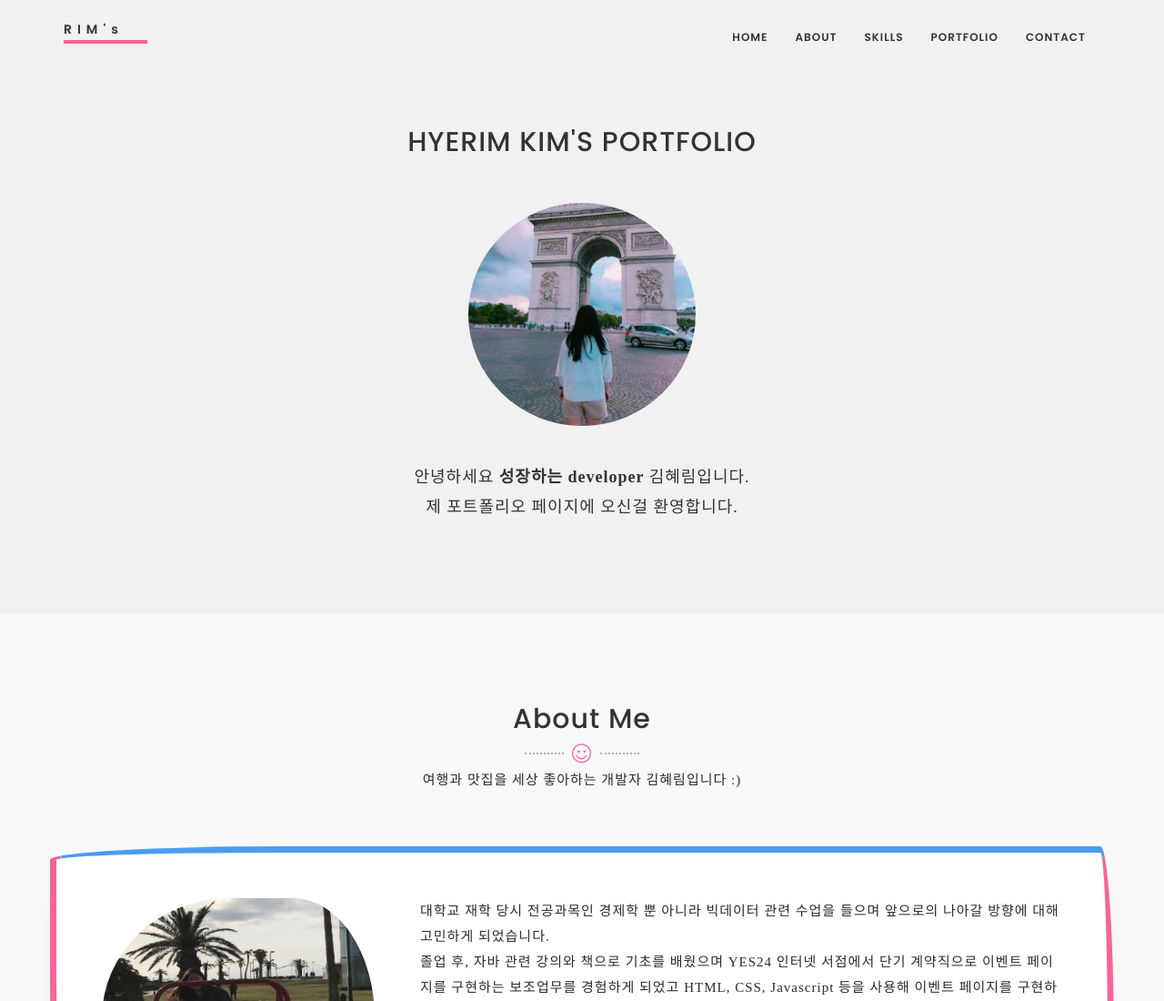
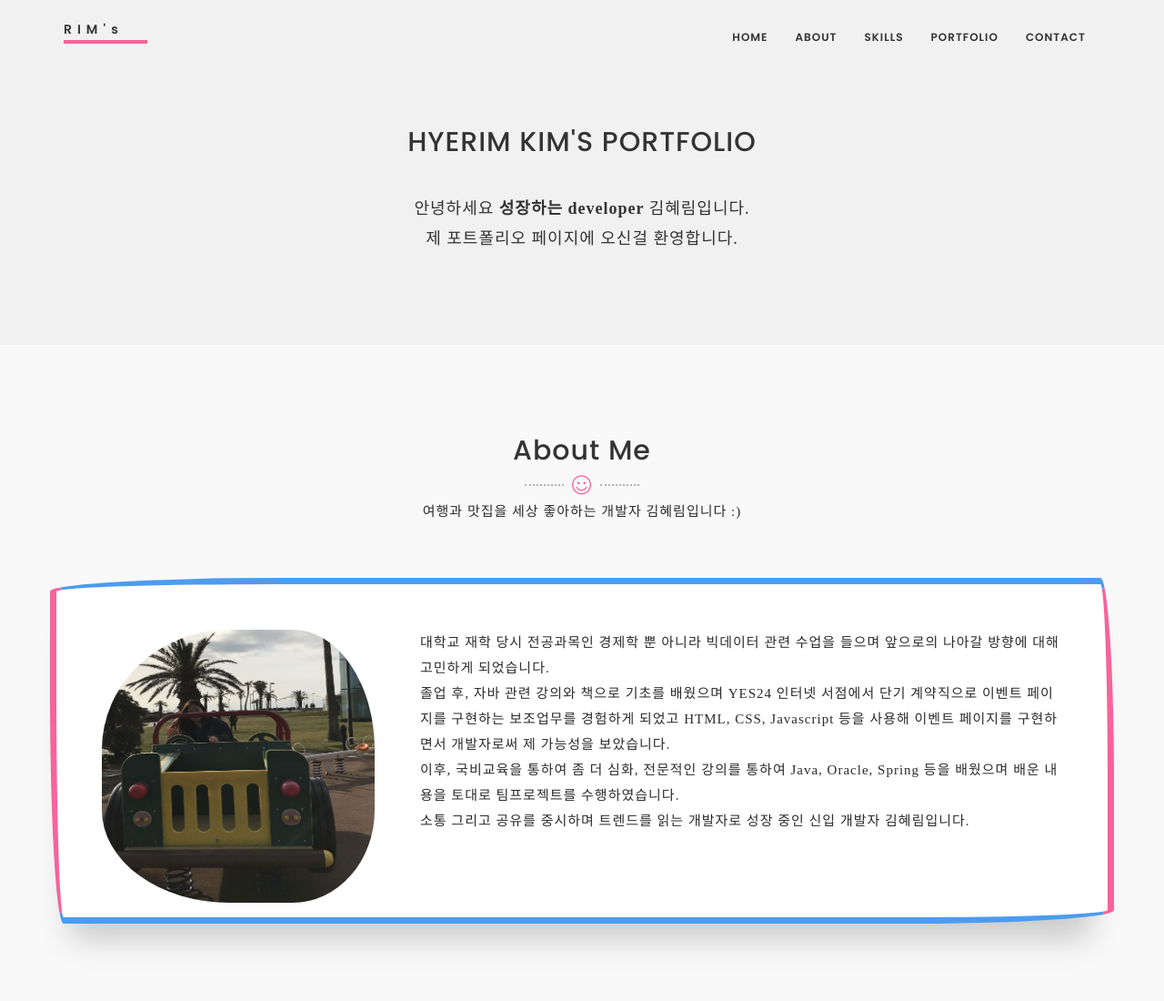
Before and after one commit to KHRKHR/Portfolio, a plain HTML site: page index.html in a window 1280 px wide. Shown: the top 1100 px of the page at 91% size. Drawn offline with Linux system fonts and the light colour scheme; files whose address does not match are found by name; a web font is replaced by a local one.

Commit message:
Update index.html

```diff
--- a/index.html
+++ b/index.html
@@ -105,7 +105,7 @@
       <div class="container">
         <div class="row" id="row1">
               <h2  id="h2">HYERIM KIM'S PORTFOLIO</h2>
-              <img src="./img/bg/profile.JPG" id="profileimg"  />
+              <!--<img src="./img/bg/profile.JPG" id="profileimg"  />-->
               <h4 id="h4">안녕하세요 <strong >성장하는 developer </strong>김혜림입니다.
                   <br>
                       제 포트폴리오 페이지에 오신걸 환영합니다.</h4>
```
